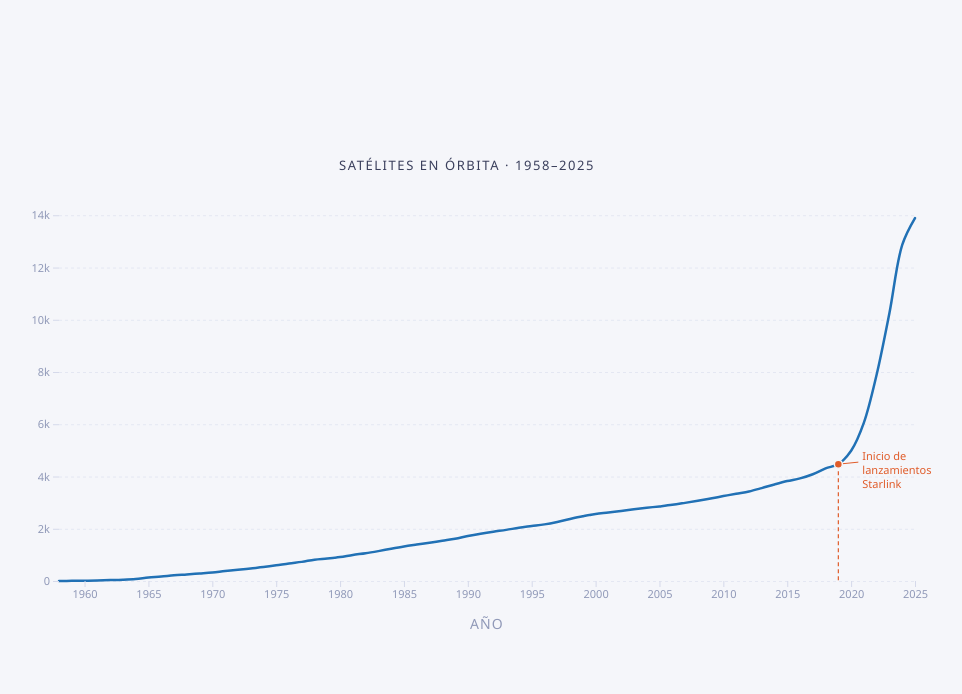
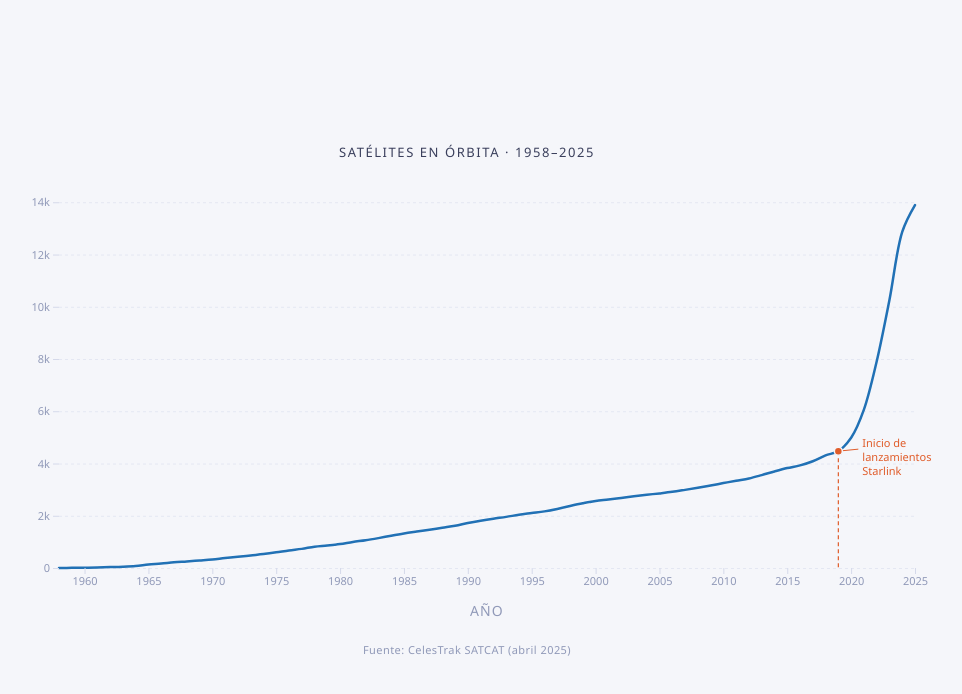
Before and after one commit to juanisenin/juanisenin.github.io, a plain HTML site: page index.html in a window 1280 px wide. Shown: the whole page, without its empty margins (173-1135 px from the left). Drawn offline with nearby package versions, Linux system fonts and the light colour scheme.

Commit message:
Gráfico de lineas

```diff
--- a/index.html
+++ b/index.html
@@ -10,6 +10,8 @@
 
   <h1>Satélites en órbita · 1958–2025</h1>
   <svg id="chart"></svg>
+  <footer>Fuente: CelesTrak SATCAT (abril 2025)</footer>
+
 
   <script src="https://cdn.jsdelivr.net/npm/d3@7/dist/d3.min.js"></script>
   <script src="script.js"></script>
```
